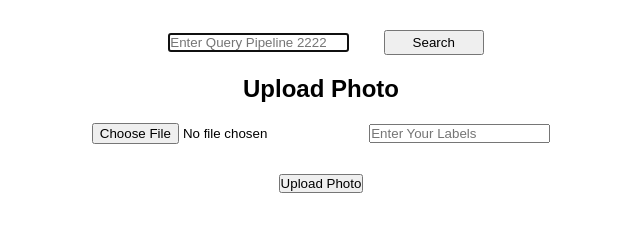
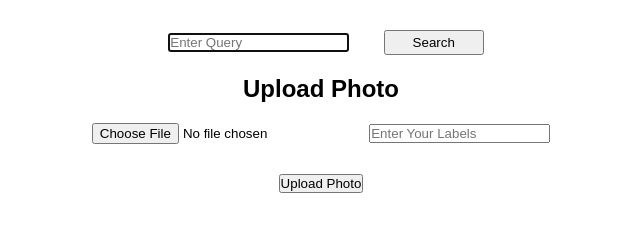
Before and after one commit to AlperMumcular/SmartPhotoAlbum-frontend, a plain HTML site: page index.html in a window 1280 px wide. Shown: the full height of the page, 319-959 px from the left. Drawn offline with Linux system fonts and the light colour scheme.

Commit message:
Update index.html

```diff
--- a/index.html
+++ b/index.html
@@ -30,7 +30,7 @@
         <div style="align-items: center;">
             <center>
                 <form action="" method="get" target="" id="search_photos" style="display: inline;">
-                    <input name="search_query" id="search_query" type="text" placeholder="Enter Query Pipeline 2222" autocomplete="off" autofocus>
+                    <input name="search_query" id="search_query" type="text" placeholder="Enter Query" autocomplete="off" autofocus>
                 </form>
                 <button type="button" id="searchQuery" name="searchQuery" style="width: 100px; height: 25px; margin-left: 10px;" onclick="searchQuery()">Search</button>
             </center>
```
